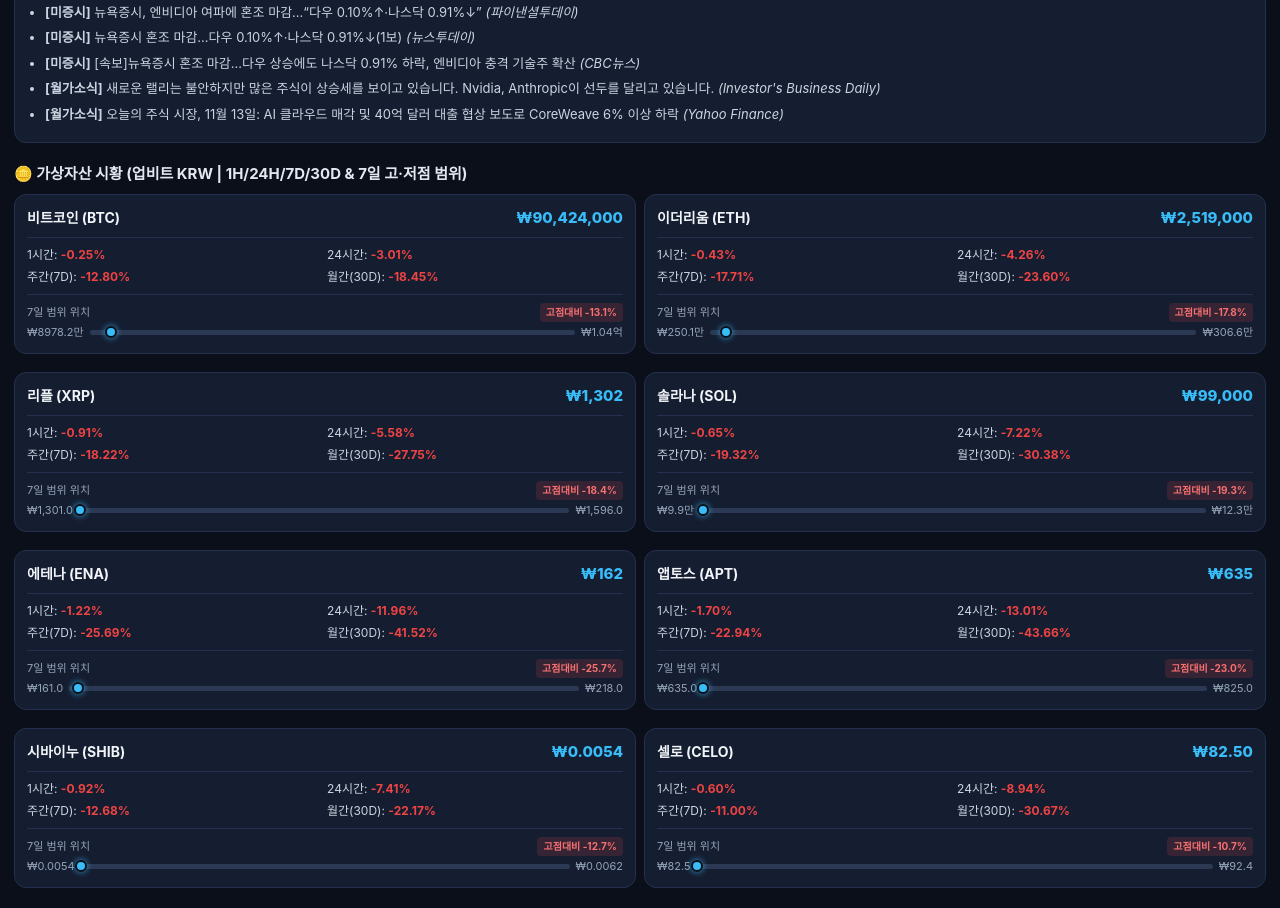
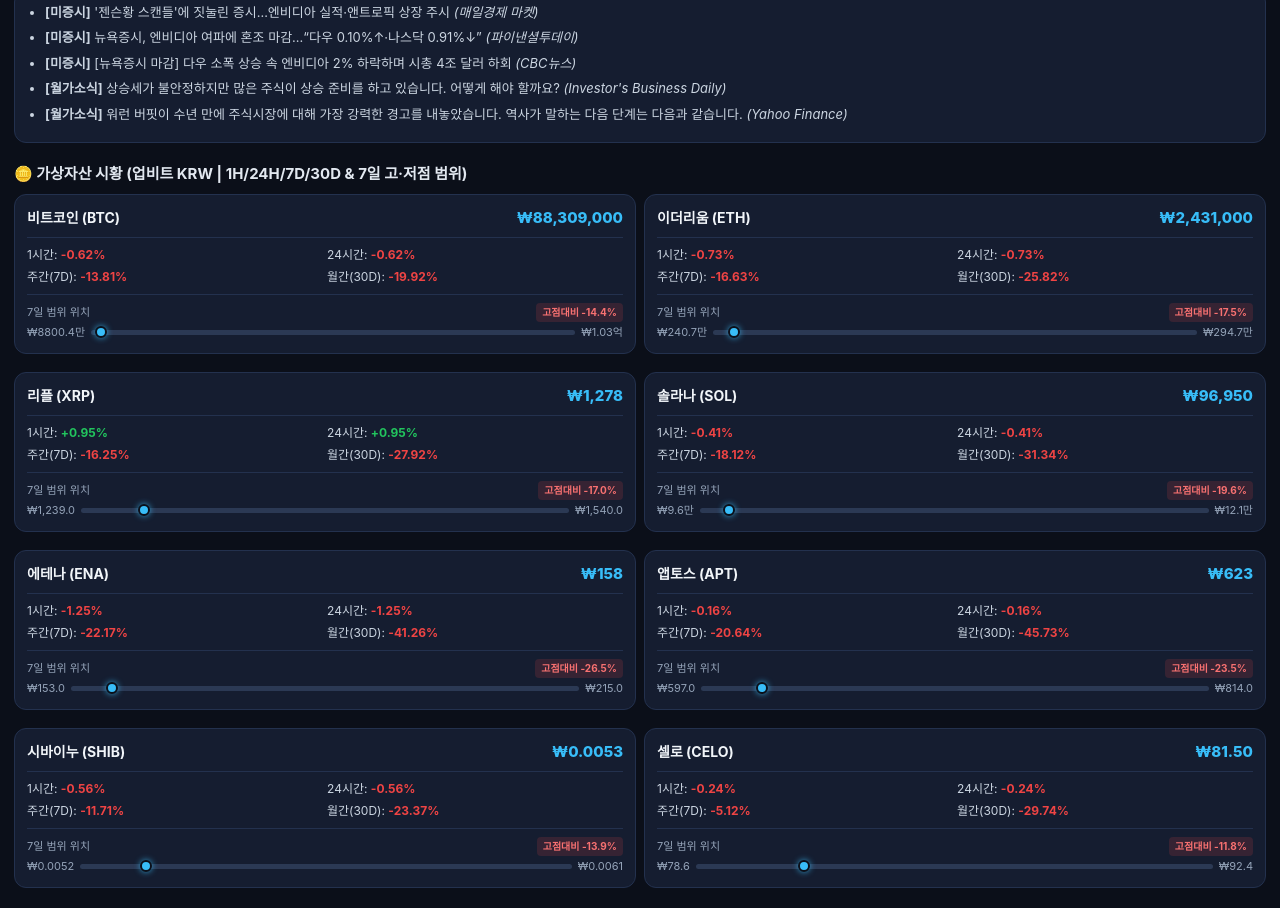
Before and after one commit to jeongsenal/daily_stock_radar, a plain HTML site: page index.html in a window 1280 px wide. Shown: the part 452-1360 px from the top of the page. Drawn offline with Linux system fonts and the light colour scheme.

Commit message:
deploy: 0332173e87860136dff6ddedc5c5c15de0f319b5

```diff
--- a/index.html
+++ b/index.html
@@ -66,7 +66,7 @@
 <body>
     <header>
         <h1>📡 GLOBAL 증시 & 자산 투자 레이더 <span class="badge-live">LIVE 1H</span></h1>
-        <div class="date">최근 동기화: 2026-11-15 05:15 KST (1시간 주기 자동 갱신)</div>
+        <div class="date">최근 동기화: 2026-11-15 09:34 KST (1시간 주기 자동 갱신)</div>
     </header>
 
     <div class="signal-box">
@@ -97,7 +97,7 @@
 
     <div class="section-title">🇺🇸 미 증시 실시간 핵심 & 인기 뉴스 TOP 5 (당일 실시간)</div>
     <div class="card">
-        <ul><li><b>[미증시]</b> 뉴욕증시, 엔비디아 여파에 혼조 마감…“다우 0.10%↑·나스닥 0.91%↓” <i>(파이낸셜투데이)</i></li><li><b>[미증시]</b> 뉴욕증시 혼조 마감…다우 0.10%↑·나스닥 0.91%↓(1보) <i>(뉴스투데이)</i></li><li><b>[미증시]</b> [속보]뉴욕증시 혼조 마감…다우 상승에도 나스닥 0.91% 하락, 엔비디아 충격 기술주 확산 <i>(CBC뉴스)</i></li><li><b>[월가소식]</b> 새로운 랠리는 불안하지만 많은 주식이 상승세를 보이고 있습니다. Nvidia, Anthropic이 선두를 달리고 있습니다. <i>(Investor's Business Daily)</i></li><li><b>[월가소식]</b> 오늘의 주식 시장, 11월 13일: AI 클라우드 매각 및 40억 달러 대출 협상 보도로 CoreWeave 6% 이상 하락 <i>(Yahoo Finance)</i></li></ul>
+        <ul><li><b>[미증시]</b> '젠슨황 스캔들'에 짓눌린 증시…엔비디아 실적·앤트로픽 상장 주시 <i>(매일경제 마켓)</i></li><li><b>[미증시]</b> 뉴욕증시, 엔비디아 여파에 혼조 마감…“다우 0.10%↑·나스닥 0.91%↓” <i>(파이낸셜투데이)</i></li><li><b>[미증시]</b> [뉴욕증시 마감] 다우 소폭 상승 속 엔비디아 2% 하락하며 시총 4조 달러 하회 <i>(CBC뉴스)</i></li><li><b>[월가소식]</b> 상승세가 불안정하지만 많은 주식이 상승 준비를 하고 있습니다. 어떻게 해야 할까요? <i>(Investor's Business Daily)</i></li><li><b>[월가소식]</b> 워런 버핏이 수년 만에 주식시장에 대해 가장 강력한 경고를 내놓았습니다. 역사가 말하는 다음 단계는 다음과 같습니다. <i>(Yahoo Finance)</i></li></ul>
     </div>
 
     <div class="section-title">🪙 가상자산 시황 (업비트 KRW | 1H/24H/7D/30D & 7일 고·저점 범위)</div>
@@ -106,25 +106,25 @@
         <div class="crypto-card">
             <div class="flex-between">
                 <span class="bold" style="font-size: 14px;">비트코인 (BTC)</span>
-                <span class="price" style="color: var(--accent);">₩90,424,000</span>
+                <span class="price" style="color: var(--accent);">₩88,309,000</span>
             </div>
             <div class="crypto-grid-2 mt-2 pt-2 border-t">
-                <div>1시간: <b style="color: #ef4444;">-0.25%</b></div>
-                <div>24시간: <b style="color: #ef4444;">-3.01%</b></div>
-                <div>주간(7D): <b style="color: #ef4444;">-12.80%</b></div>
-                <div>월간(30D): <b style="color: #ef4444;">-18.45%</b></div>
+                <div>1시간: <b style="color: #ef4444;">-0.62%</b></div>
+                <div>24시간: <b style="color: #ef4444;">-0.62%</b></div>
+                <div>주간(7D): <b style="color: #ef4444;">-13.81%</b></div>
+                <div>월간(30D): <b style="color: #ef4444;">-19.92%</b></div>
             </div>
             <div class="mt-2 pt-2 border-t">
                 <div class="flex-between" style="font-size: 11px; color: var(--text-sub); margin-bottom: 2px;">
                     <span>7일 범위 위치</span>
-                    <span class="badge-mdd" style="font-size: 10px;">고점대비 -13.1%</span>
+                    <span class="badge-mdd" style="font-size: 10px;">고점대비 -14.4%</span>
                 </div>
                 <div class="slider-wrap">
-                    <span class="slider-val">₩8978.2만</span>
+                    <span class="slider-val">₩8800.4만</span>
                     <div class="slider-track">
-                        <div class="slider-dot" style="left: 4.5%;"></div>
-                    </div>
-                    <span class="slider-val">₩1.04억</span>
+                        <div class="slider-dot" style="left: 2.0%;"></div>
+                    </div>
+                    <span class="slider-val">₩1.03억</span>
                 </div>
             </div>
         </div>
@@ -132,25 +132,25 @@
         <div class="crypto-card">
             <div class="flex-between">
                 <span class="bold" style="font-size: 14px;">이더리움 (ETH)</span>
-                <span class="price" style="color: var(--accent);">₩2,519,000</span>
+                <span class="price" style="color: var(--accent);">₩2,431,000</span>
             </div>
             <div class="crypto-grid-2 mt-2 pt-2 border-t">
-                <div>1시간: <b style="color: #ef4444;">-0.43%</b></div>
-                <div>24시간: <b style="color: #ef4444;">-4.26%</b></div>
-                <div>주간(7D): <b style="color: #ef4444;">-17.71%</b></div>
-                <div>월간(30D): <b style="color: #ef4444;">-23.60%</b></div>
+                <div>1시간: <b style="color: #ef4444;">-0.73%</b></div>
+                <div>24시간: <b style="color: #ef4444;">-0.73%</b></div>
+                <div>주간(7D): <b style="color: #ef4444;">-16.63%</b></div>
+                <div>월간(30D): <b style="color: #ef4444;">-25.82%</b></div>
             </div>
             <div class="mt-2 pt-2 border-t">
                 <div class="flex-between" style="font-size: 11px; color: var(--text-sub); margin-bottom: 2px;">
                     <span>7일 범위 위치</span>
-                    <span class="badge-mdd" style="font-size: 10px;">고점대비 -17.8%</span>
+                    <span class="badge-mdd" style="font-size: 10px;">고점대비 -17.5%</span>
                 </div>
                 <div class="slider-wrap">
-                    <span class="slider-val">₩250.1만</span>
+                    <span class="slider-val">₩240.7만</span>
                     <div class="slider-track">
-                        <div class="slider-dot" style="left: 3.2%;"></div>
-                    </div>
-                    <span class="slider-val">₩306.6만</span>
+                        <div class="slider-dot" style="left: 4.4%;"></div>
+                    </div>
+                    <span class="slider-val">₩294.7만</span>
                 </div>
             </div>
         </div>
@@ -158,25 +158,25 @@
         <div class="crypto-card">
             <div class="flex-between">
                 <span class="bold" style="font-size: 14px;">리플 (XRP)</span>
-                <span class="price" style="color: var(--accent);">₩1,302</span>
+                <span class="price" style="color: var(--accent);">₩1,278</span>
             </div>
             <div class="crypto-grid-2 mt-2 pt-2 border-t">
-                <div>1시간: <b style="color: #ef4444;">-0.91%</b></div>
-                <div>24시간: <b style="color: #ef4444;">-5.58%</b></div>
-                <div>주간(7D): <b style="color: #ef4444;">-18.22%</b></div>
-                <div>월간(30D): <b style="color: #ef4444;">-27.75%</b></div>
+                <div>1시간: <b style="color: #22c55e;">+0.95%</b></div>
+                <div>24시간: <b style="color: #22c55e;">+0.95%</b></div>
+                <div>주간(7D): <b style="color: #ef4444;">-16.25%</b></div>
+                <div>월간(30D): <b style="color: #ef4444;">-27.92%</b></div>
             </div>
             <div class="mt-2 pt-2 border-t">
                 <div class="flex-between" style="font-size: 11px; color: var(--text-sub); margin-bottom: 2px;">
                     <span>7일 범위 위치</span>
-                    <span class="badge-mdd" style="font-size: 10px;">고점대비 -18.4%</span>
+                    <span class="badge-mdd" style="font-size: 10px;">고점대비 -17.0%</span>
                 </div>
                 <div class="slider-wrap">
-                    <span class="slider-val">₩1,301.0</span>
+                    <span class="slider-val">₩1,239.0</span>
                     <div class="slider-track">
-                        <div class="slider-dot" style="left: 0.3%;"></div>
-                    </div>
-                    <span class="slider-val">₩1,596.0</span>
+                        <div class="slider-dot" style="left: 13.0%;"></div>
+                    </div>
+                    <span class="slider-val">₩1,540.0</span>
                 </div>
             </div>
         </div>
@@ -184,25 +184,25 @@
         <div class="crypto-card">
             <div class="flex-between">
                 <span class="bold" style="font-size: 14px;">솔라나 (SOL)</span>
-                <span class="price" style="color: var(--accent);">₩99,000</span>
+                <span class="price" style="color: var(--accent);">₩96,950</span>
             </div>
             <div class="crypto-grid-2 mt-2 pt-2 border-t">
-                <div>1시간: <b style="color: #ef4444;">-0.65%</b></div>
-                <div>24시간: <b style="color: #ef4444;">-7.22%</b></div>
-                <div>주간(7D): <b style="color: #ef4444;">-19.32%</b></div>
-                <div>월간(30D): <b style="color: #ef4444;">-30.38%</b></div>
+                <div>1시간: <b style="color: #ef4444;">-0.41%</b></div>
+                <div>24시간: <b style="color: #ef4444;">-0.41%</b></div>
+                <div>주간(7D): <b style="color: #ef4444;">-18.12%</b></div>
+                <div>월간(30D): <b style="color: #ef4444;">-31.34%</b></div>
             </div>
             <div class="mt-2 pt-2 border-t">
                 <div class="flex-between" style="font-size: 11px; color: var(--text-sub); margin-bottom: 2px;">
                     <span>7일 범위 위치</span>
-                    <span class="badge-mdd" style="font-size: 10px;">고점대비 -19.3%</span>
+                    <span class="badge-mdd" style="font-size: 10px;">고점대비 -19.6%</span>
                 </div>
                 <div class="slider-wrap">
-                    <span class="slider-val">₩9.9만</span>
+                    <span class="slider-val">₩9.6만</span>
                     <div class="slider-track">
-                        <div class="slider-dot" style="left: 0.6%;"></div>
-                    </div>
-                    <span class="slider-val">₩12.3만</span>
+                        <div class="slider-dot" style="left: 5.8%;"></div>
+                    </div>
+                    <span class="slider-val">₩12.1만</span>
                 </div>
             </div>
         </div>
@@ -210,25 +210,25 @@
         <div class="crypto-card">
             <div class="flex-between">
                 <span class="bold" style="font-size: 14px;">에테나 (ENA)</span>
-                <span class="price" style="color: var(--accent);">₩162</span>
+                <span class="price" style="color: var(--accent);">₩158</span>
             </div>
             <div class="crypto-grid-2 mt-2 pt-2 border-t">
-                <div>1시간: <b style="color: #ef4444;">-1.22%</b></div>
-                <div>24시간: <b style="color: #ef4444;">-11.96%</b></div>
-                <div>주간(7D): <b style="color: #ef4444;">-25.69%</b></div>
-                <div>월간(30D): <b style="color: #ef4444;">-41.52%</b></div>
+                <div>1시간: <b style="color: #ef4444;">-1.25%</b></div>
+                <div>24시간: <b style="color: #ef4444;">-1.25%</b></div>
+                <div>주간(7D): <b style="color: #ef4444;">-22.17%</b></div>
+                <div>월간(30D): <b style="color: #ef4444;">-41.26%</b></div>
             </div>
             <div class="mt-2 pt-2 border-t">
                 <div class="flex-between" style="font-size: 11px; color: var(--text-sub); margin-bottom: 2px;">
                     <span>7일 범위 위치</span>
-                    <span class="badge-mdd" style="font-size: 10px;">고점대비 -25.7%</span>
+                    <span class="badge-mdd" style="font-size: 10px;">고점대비 -26.5%</span>
                 </div>
                 <div class="slider-wrap">
-                    <span class="slider-val">₩161.0</span>
+                    <span class="slider-val">₩153.0</span>
                     <div class="slider-track">
-                        <div class="slider-dot" style="left: 1.8%;"></div>
-                    </div>
-                    <span class="slider-val">₩218.0</span>
+                        <div class="slider-dot" style="left: 8.1%;"></div>
+                    </div>
+                    <span class="slider-val">₩215.0</span>
                 </div>
             </div>
         </div>
@@ -236,25 +236,25 @@
         <div class="crypto-card">
             <div class="flex-between">
                 <span class="bold" style="font-size: 14px;">앱토스 (APT)</span>
-                <span class="price" style="color: var(--accent);">₩635</span>
+                <span class="price" style="color: var(--accent);">₩623</span>
             </div>
             <div class="crypto-grid-2 mt-2 pt-2 border-t">
-                <div>1시간: <b style="color: #ef4444;">-1.70%</b></div>
-                <div>24시간: <b style="color: #ef4444;">-13.01%</b></div>
-                <div>주간(7D): <b style="color: #ef4444;">-22.94%</b></div>
-                <div>월간(30D): <b style="color: #ef4444;">-43.66%</b></div>
+                <div>1시간: <b style="color: #ef4444;">-0.16%</b></div>
+                <div>24시간: <b style="color: #ef4444;">-0.16%</b></div>
+                <div>주간(7D): <b style="color: #ef4444;">-20.64%</b></div>
+                <div>월간(30D): <b style="color: #ef4444;">-45.73%</b></div>
             </div>
             <div class="mt-2 pt-2 border-t">
                 <div class="flex-between" style="font-size: 11px; color: var(--text-sub); margin-bottom: 2px;">
                     <span>7일 범위 위치</span>
-                    <span class="badge-mdd" style="font-size: 10px;">고점대비 -23.0%</span>
+                    <span class="badge-mdd" style="font-size: 10px;">고점대비 -23.5%</span>
                 </div>
                 <div class="slider-wrap">
-                    <span class="slider-val">₩635.0</span>
+                    <span class="slider-val">₩597.0</span>
                     <div class="slider-track">
-                        <div class="slider-dot" style="left: 0.0%;"></div>
-                    </div>
-                    <span class="slider-val">₩825.0</span>
+                        <div class="slider-dot" style="left: 12.0%;"></div>
+                    </div>
+                    <span class="slider-val">₩814.0</span>
                 </div>
             </div>
         </div>
@@ -262,25 +262,25 @@
         <div class="crypto-card">
             <div class="flex-between">
                 <span class="bold" style="font-size: 14px;">시바이누 (SHIB)</span>
-                <span class="price" style="color: var(--accent);">₩0.0054</span>
+                <span class="price" style="color: var(--accent);">₩0.0053</span>
             </div>
             <div class="crypto-grid-2 mt-2 pt-2 border-t">
-                <div>1시간: <b style="color: #ef4444;">-0.92%</b></div>
-                <div>24시간: <b style="color: #ef4444;">-7.41%</b></div>
-                <div>주간(7D): <b style="color: #ef4444;">-12.68%</b></div>
-                <div>월간(30D): <b style="color: #ef4444;">-22.17%</b></div>
+                <div>1시간: <b style="color: #ef4444;">-0.56%</b></div>
+                <div>24시간: <b style="color: #ef4444;">-0.56%</b></div>
+                <div>주간(7D): <b style="color: #ef4444;">-11.71%</b></div>
+                <div>월간(30D): <b style="color: #ef4444;">-23.37%</b></div>
             </div>
             <div class="mt-2 pt-2 border-t">
                 <div class="flex-between" style="font-size: 11px; color: var(--text-sub); margin-bottom: 2px;">
                     <span>7일 범위 위치</span>
-                    <span class="badge-mdd" style="font-size: 10px;">고점대비 -12.7%</span>
+                    <span class="badge-mdd" style="font-size: 10px;">고점대비 -13.9%</span>
                 </div>
                 <div class="slider-wrap">
-                    <span class="slider-val">₩0.0054</span>
+                    <span class="slider-val">₩0.0052</span>
                     <div class="slider-track">
-                        <div class="slider-dot" style="left: 0.0%;"></div>
-                    </div>
-                    <span class="slider-val">₩0.0062</span>
+                        <div class="slider-dot" style="left: 13.3%;"></div>
+                    </div>
+                    <span class="slider-val">₩0.0061</span>
                 </div>
             </div>
         </div>
@@ -288,23 +288,23 @@
         <div class="crypto-card">
             <div class="flex-between">
                 <span class="bold" style="font-size: 14px;">셀로 (CELO)</span>
-                <span class="price" style="color: var(--accent);">₩82.50</span>
+                <span class="price" style="color: var(--accent);">₩81.50</span>
             </div>
             <div class="crypto-grid-2 mt-2 pt-2 border-t">
-                <div>1시간: <b style="color: #ef4444;">-0.60%</b></div>
-                <div>24시간: <b style="color: #ef4444;">-8.94%</b></div>
-                <div>주간(7D): <b style="color: #ef4444;">-11.00%</b></div>
-                <div>월간(30D): <b style="color: #ef4444;">-30.67%</b></div>
+                <div>1시간: <b style="color: #ef4444;">-0.24%</b></div>
+                <div>24시간: <b style="color: #ef4444;">-0.24%</b></div>
+                <div>주간(7D): <b style="color: #ef4444;">-5.12%</b></div>
+                <div>월간(30D): <b style="color: #ef4444;">-29.74%</b></div>
             </div>
             <div class="mt-2 pt-2 border-t">
                 <div class="flex-between" style="font-size: 11px; color: var(--text-sub); margin-bottom: 2px;">
                     <span>7일 범위 위치</span>
-                    <span class="badge-mdd" style="font-size: 10px;">고점대비 -10.7%</span>
+                    <span class="badge-mdd" style="font-size: 10px;">고점대비 -11.8%</span>
                 </div>
                 <div class="slider-wrap">
-                    <span class="slider-val">₩82.5</span>
+                    <span class="slider-val">₩78.6</span>
                     <div class="slider-track">
-                        <div class="slider-dot" style="left: 0.0%;"></div>
+                        <div class="slider-dot" style="left: 21.0%;"></div>
                     </div>
                     <span class="slider-val">₩92.4</span>
                 </div>
@@ -385,8 +385,8 @@
                 <span class="cal-date">11/09 (월)</span>
             </div>
             <div class="cal-body">
-                <div class="cal-line"><b>📊 거시지표:</b> ⚪ 뉴욕 엠파이어스테이트 제조업지수 발표</div>
-                <div class="cal-line mt-1"><b>🏢 실적체크:</b> 장후: 클라우드/네트워크 인프라</div>
+                <div class="cal-line"><b>📊 거시지표:</b> ⚪ 댈러스 연은 제조업지수 및 재무부 단기채 발행</div>
+                <div class="cal-line mt-1"><b>🏢 실적체크:</b> 장후: AI 소프트웨어 플랫폼</div>
             </div>
         </div>
 
@@ -395,8 +395,8 @@
                 <span class="cal-date">11/10 (화)</span>
             </div>
             <div class="cal-body">
-                <div class="cal-line"><b>📊 거시지표:</b> 🟡 21:30 미 소매판매(Retail Sales) & 산업생산 (소비 모멘텀 확인)</div>
-                <div class="cal-line mt-1"><b>🏢 실적체크:</b> 장전: 빅파마 및 메디컬 디바이스</div>
+                <div class="cal-line"><b>📊 거시지표:</b> 🟡 23:00 미 콘퍼런스보드(CB) 소비자신뢰지수 & 주택가격지수</div>
+                <div class="cal-line mt-1"><b>🏢 실적체크:</b> 장전: 산업재 및 엔지니어링</div>
             </div>
         </div>
 
@@ -405,8 +405,8 @@
                 <span class="cal-date">11/11 (수)</span>
             </div>
             <div class="cal-body">
-                <div class="cal-line"><b>📊 거시지표:</b> 🔴 FOMC 회의록 공개 또는 연준 주요 위원 발언 집중</div>
-                <div class="cal-line mt-1"><b>🏢 실적체크:</b> 장후: 전기차/모빌리티 실적</div>
+                <div class="cal-line"><b>📊 거시지표:</b> 🔴 21:30 미 분기 GDP 성장률 속보치/수정치 & 도매재고</div>
+                <div class="cal-line mt-1"><b>🏢 실적체크:</b> 장후: 주요 빅테크/반도체 대장주</div>
             </div>
         </div>
 
@@ -415,8 +415,8 @@
                 <span class="cal-date">11/12 (목)</span>
             </div>
             <div class="cal-body">
-                <div class="cal-line"><b>📊 거시지표:</b> 🔴 21:30 필라델피아 연은 제조업지수 & 기존주택판매</div>
-                <div class="cal-line mt-1"><b>🏢 실적체크:</b> 장후: 페덱스(FDX) 등 경기 풍향계</div>
+                <div class="cal-line"><b>📊 거시지표:</b> 🔴 21:30 주간 신규 실업수당청구건수 & 펜딩주택판매</div>
+                <div class="cal-line mt-1"><b>🏢 실적체크:</b> 장후: 이커머스 및 플랫폼 테크</div>
             </div>
         </div>
 
@@ -425,8 +425,8 @@
                 <span class="cal-date">11/13 (금)</span>
             </div>
             <div class="cal-body">
-                <div class="cal-line"><b>📊 거시지표:</b> 🔴 미국 선물·옵션 동시 만기일(쿼드러플 위칭) 변동성 주의</div>
-                <div class="cal-line mt-1"><b>🏢 실적체크:</b> 장전: 레저/호스피탈리티 실적</div>
+                <div class="cal-line"><b>📊 거시지표:</b> 🔴 21:30 미 연준 최선호 물가지표 근원 PCE(개인소비지출) 물가</div>
+                <div class="cal-line mt-1"><b>🏢 실적체크:</b> 장전: 정유/글로벌 에너지 메이저</div>
             </div>
         </div>
 
```
